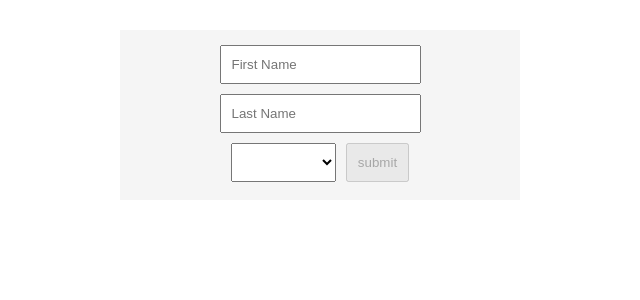
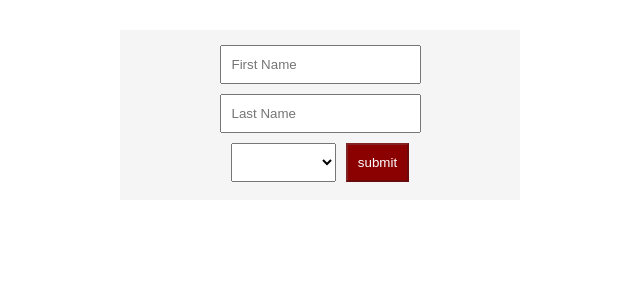
Before and after one commit to alu0100836059/angular4_learning_dataForms, an Angular app: page / in a window 1280 px wide. Shown: the top 300 px of the page, without its empty margins (320-960 px from the left). Built offline with nearby package versions, Linux system fonts and the light colour scheme.

Commit message:
Added some css to see the difference at the disable-enable submit input

```diff
--- a/src/app/app.component.css
+++ b/src/app/app.component.css
@@ -18,3 +18,16 @@
   padding: 10px;
   margin: 5px;
 }
+
+input[type='submit'] {
+  background-color: green;
+}
+
+input[type='submit']:hover {
+  background-color: lightgreen;
+}
+
+input[type='submit']:disabled {
+  background-color: darkred;
+  color: white;
+}
```
